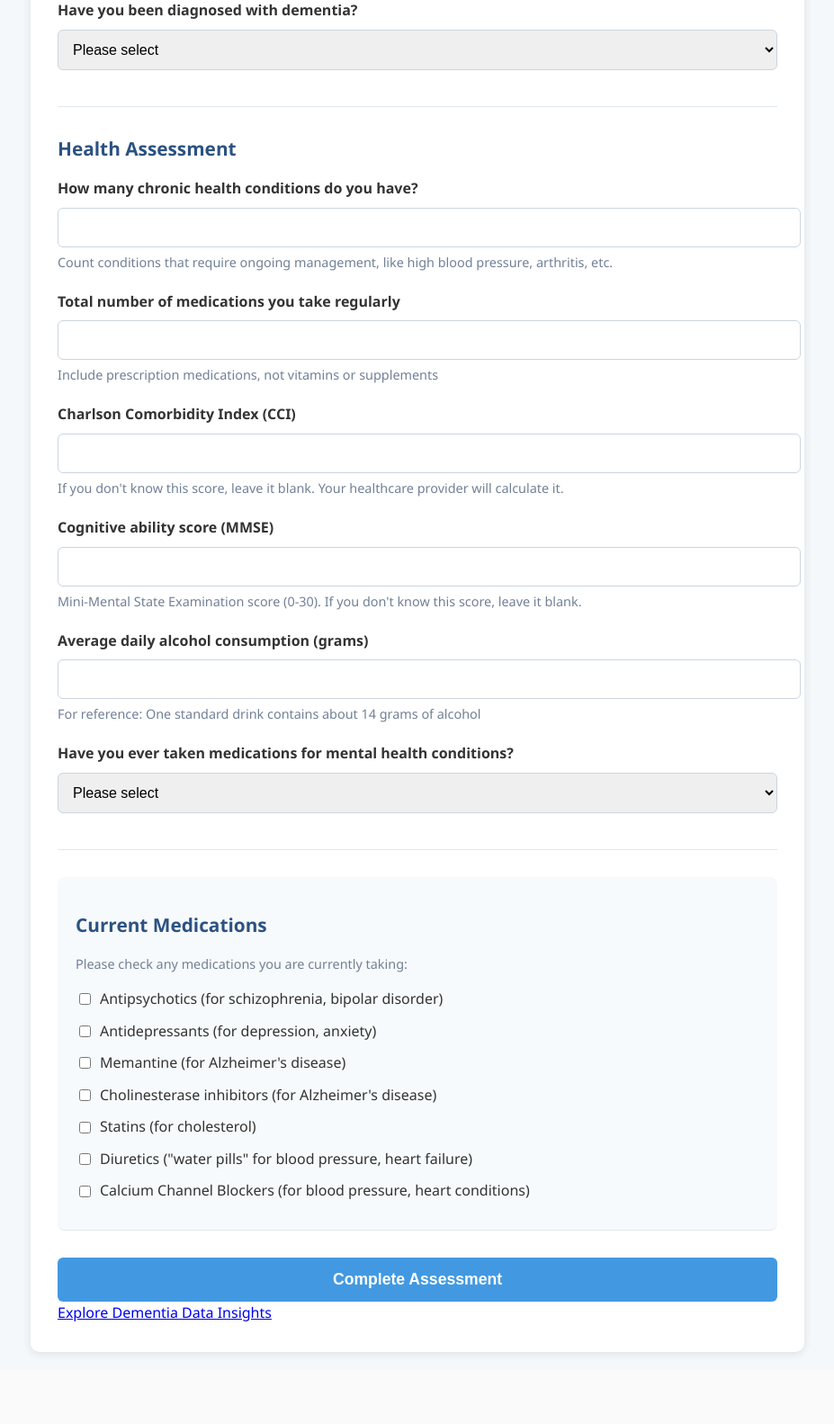
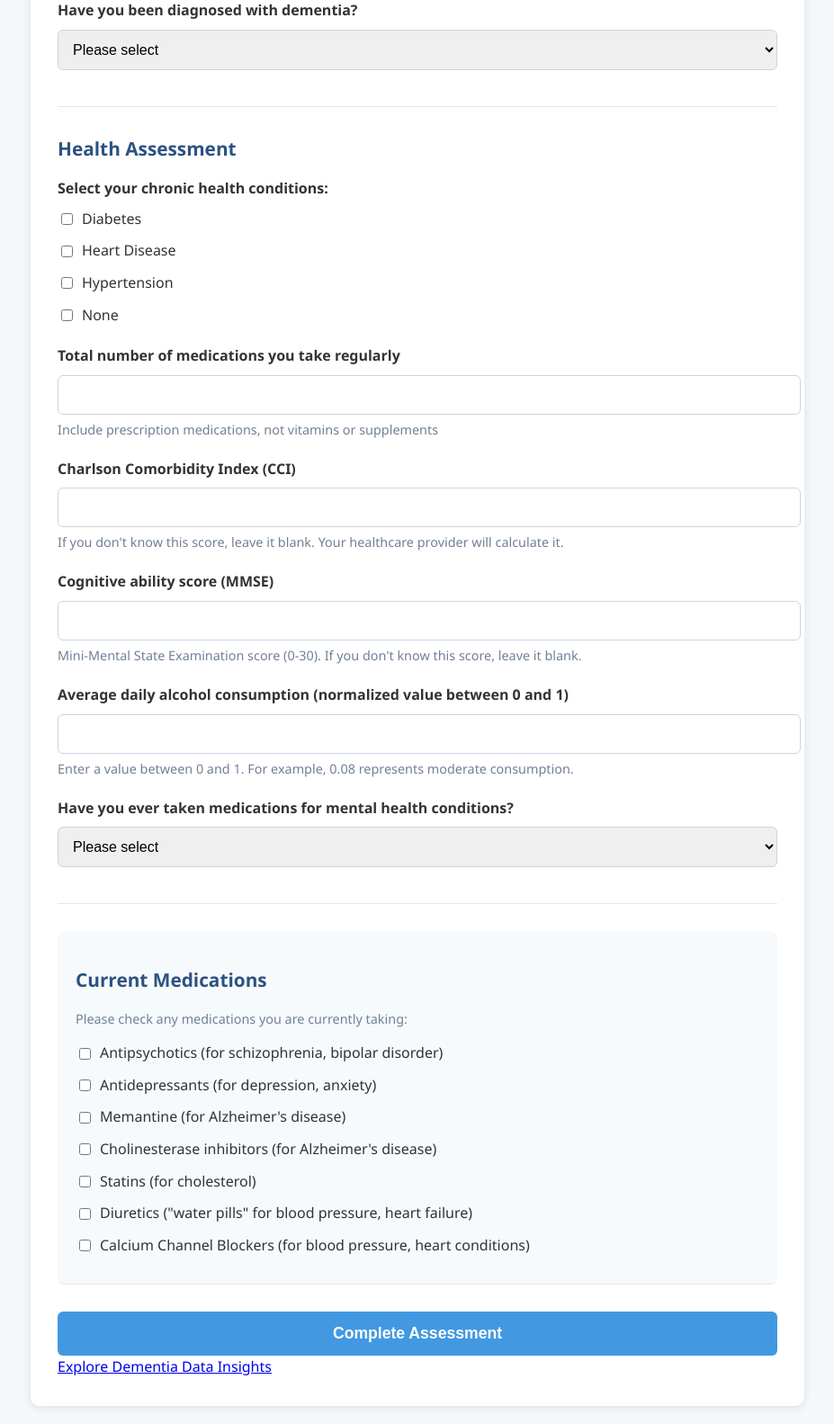
Before and after one commit to swekizer/dementia_project, a Flask app: page / in a window 1280 px wide. Shown: the part 2145-3728 px from the top of the page at 90% size, without its empty margins (176-1103 px from the left). Before the commit the page ends 3652 px from the top, so only its background shows below. Run offline with Flask 3, Linux system fonts and the light colour scheme; parts of the project's set-up code (start-up, migrations or seed data) failed here and were passed over.

Commit message:
minor changes

```diff
--- a/app.py
+++ b/app.py
@@ -49,10 +49,14 @@ def predict():
     try:
         data = request.json  # Receive JSON data from frontend
 
-        # Extract and convert input values - now with Dementia attribute included
+        # Process Chronic Health Conditions
+        chronic_conditions = data["Chronic_Health_Conditions"].split(", ")  # Split the comma-separated string
+        chronic_conditions_count = len(chronic_conditions) if "None" not in chronic_conditions else 0
+
+        # Extract and convert input values
         input_features = np.array([[
             float(data["Diabetic"]), float(data["AlcoholLevel"]), float(data["Weight"]), float(data["Age"]), int(data["Gender"]),
-            int(data["Depression_Status"]), int(data["Medication_History"]), int(data["Chronic_Health_Conditions"]),
+            int(data["Depression_Status"]), int(data["Medication_History"]), chronic_conditions_count,  # Use the count of chronic conditions
             int(data["Total_medications"]), int(data["CCI"]), int(data["Cancer"]), int(data["Atrial_fibrillation"]),
             int(data["Renal_disease"]), int(data["Heart_Failure"]), float(data["MMSE"]), float(data["Height"]), float(data["BMI"]),
             int(data["Anemia"]), int(data["Acute_Kidney_injury"]), int(data["Antipsychotics"]), int(data["AntiDepressants"]),
--- a/static/script.js
+++ b/static/script.js
@@ -21,15 +21,35 @@ document.addEventListener('DOMContentLoaded', function () {
             return value === "" ? 0 : parseFloat(value);
         }
 
+        // Validate AlcoholLevel input
+        const alcoholLevel = getNumericValue("AlcoholLevel");
+        if (alcoholLevel < 0 || alcoholLevel > 1) {
+            alert("Alcohol consumption must be a normalized value between 0 and 1.");
+            return;
+        }
+
+        // Process Chronic Health Conditions
+        const chronicConditions = [];
+        if (getCheckboxValue("Chronic_Diabetes")) chronicConditions.push("Diabetes");
+        if (getCheckboxValue("Chronic_Heart_Disease")) chronicConditions.push("Heart Disease");
+        if (getCheckboxValue("Chronic_Hypertension")) chronicConditions.push("Hypertension");
+        if (getCheckboxValue("Chronic_None")) chronicConditions.push("None");
+
+        // Ensure at least one chronic condition is selected
+        if (chronicConditions.length === 0) {
+            alert("Please select at least one chronic health condition.");
+            return;
+        }
+
         let formData = {
             Diabetic: getSelectValue("Diabetic"),
-            AlcoholLevel: getNumericValue("AlcoholLevel"),
+            AlcoholLevel: alcoholLevel,
             Weight: getNumericValue("Weight"),
             Age: getNumericValue("Age"),
             Gender: getSelectValue("Gender"),
             Depression_Status: getSelectValue("Depression_Status"),
             Medication_History: getSelectValue("Medication_History"),
-            Chronic_Health_Conditions: getNumericValue("Chronic_Health_Conditions"),
+            Chronic_Health_Conditions: chronicConditions.join(", "), // Send as a comma-separated string
             Total_medications: getNumericValue("Total_medications"),
             CCI: getNumericValue("CCI"),
             Cancer: getSelectValue("Cancer"),
--- a/templates/index.html
+++ b/templates/index.html
@@ -160,10 +160,23 @@
                 <h2>Health Assessment</h2>
 
                 <div class="form-group">
-                    <label for="Chronic_Health_Conditions">How many chronic health conditions do you have?</label>
-                    <input type="number" id="Chronic_Health_Conditions" min="0" max="10">
-                    <p class="help-text">Count conditions that require ongoing management, like high blood pressure,
-                        arthritis, etc.</p>
+                    <label for="Chronic_Health_Conditions">Select your chronic health conditions:</label>
+                    <div class="checkbox-group">
+                        <input type="checkbox" id="Chronic_Diabetes">
+                        <label for="Chronic_Diabetes">Diabetes</label>
+                    </div>
+                    <div class="checkbox-group">
+                        <input type="checkbox" id="Chronic_Heart_Disease">
+                        <label for="Chronic_Heart_Disease">Heart Disease</label>
+                    </div>
+                    <div class="checkbox-group">
+                        <input type="checkbox" id="Chronic_Hypertension">
+                        <label for="Chronic_Hypertension">Hypertension</label>
+                    </div>
+                    <div class="checkbox-group">
+                        <input type="checkbox" id="Chronic_None">
+                        <label for="Chronic_None">None</label>
+                    </div>
                 </div>
 
                 <div class="form-group">
@@ -187,9 +200,9 @@
                 </div>
 
                 <div class="form-group">
-                    <label for="AlcoholLevel">Average daily alcohol consumption (grams)</label>
-                    <input type="number" id="AlcoholLevel" min="0" max="100">
-                    <p class="help-text">For reference: One standard drink contains about 14 grams of alcohol</p>
+                    <label for="AlcoholLevel">Average daily alcohol consumption (normalized value between 0 and 1)</label>
+                    <input type="number" id="AlcoholLevel" step="0.01" min="0" max="1">
+                    <p class="help-text">Enter a value between 0 and 1. For example, 0.08 represents moderate consumption.</p>
                 </div>
 
                 <div class="form-group">
```
